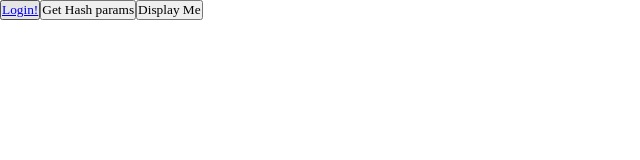
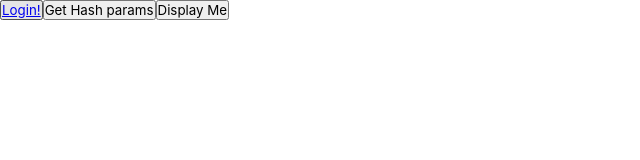
Before and after one commit to denniszicodes/explorify, a React (Create React App) app in the folder client/: page / in a window 1280 px wide. Shown: the top 160 px of the page, without its empty margins (0-640 px from the left). Built offline with nearby package versions, Linux system fonts and the light colour scheme.

Commit message:
added css global styles

```diff
--- a/client/src/index.css
+++ b/client/src/index.css
@@ -1 +1,57 @@
 @import-normalize;
+
+*,
+*::after,
+*::before {
+  box-sizing: inherit;
+}
+
+html {
+  box-sizing: border-box;
+  font-size: 62.5%; /* 1rem = 10px; Browser Default is 16px */
+}
+
+html,
+body {
+  margin: 0;
+  padding: 0;
+  width: 100%;
+  max-width: 100%;
+}
+
+/* Set core root defaults */
+html:focus-within {
+  scroll-behavior: smooth;
+}
+
+/* Set core body defaults */
+body {
+  min-height: 100%;
+  text-rendering: optimizeSpeed;
+  font-family: -apple-system, BlinkMacSystemFont, "Segoe UI", Roboto, Oxygen,
+    Ubuntu, Cantarell, "Open Sans", "Helvetica Neue", sans-serif;
+  line-height: 1.5;
+  overflow-x: hidden;
+}
+
+/* Make images easier to work with */
+img,
+picture {
+  max-width: 100%;
+  display: block;
+}
+
+/* Remove all animations and transitions for people that prefer not to see them */
+@media (prefers-reduced-motion: reduce) {
+  html:focus-within {
+    scroll-behavior: auto;
+  }
+  *,
+  *::before,
+  *::after {
+    animation-duration: 0.01ms !important;
+    animation-iteration-count: 1 !important;
+    transition-duration: 0.01ms !important;
+    scroll-behavior: auto !important;
+  }
+}
```
